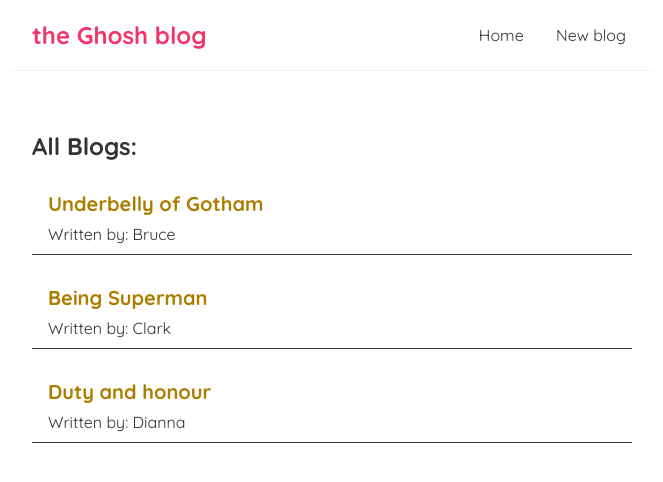
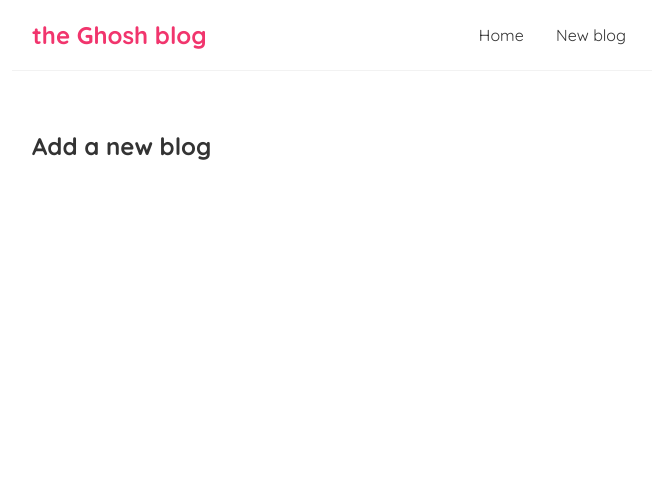
Before and after one commit to SougataGhosh314/react-simple-blog, a React (Create React App) app: page /create_blog in a window 1280 px wide. Shown: the top 482 px of the page, without its empty margins (308-971 px from the left). Built offline with nearby package versions, Linux system fonts and the light colour scheme; data requests are answered from the project's data file; the HTML template or start-up script is replaced by a standard one.

Commit message:
using routes and useEffect cleanup when a route which is fetching data is aborted by the client

```diff
--- a/package.json
+++ b/package.json
@@ -8,6 +8,7 @@
     "@testing-library/user-event": "^12.8.3",
     "react": "^17.0.2",
     "react-dom": "^17.0.2",
+    "react-router-dom": "^5.2.0",
     "react-scripts": "4.0.3",
     "web-vitals": "^1.1.2"
   },
--- a/src/App.js
+++ b/src/App.js
@@ -1,14 +1,25 @@
 import Navbar from './Navbar'
 import Home from './Home';
+import { BrowserRouter as Router, Route, Switch } from 'react-router-dom';
+import CreateBlog from './CreateBlog';
 
 function App() {
   return (
-    <div className="App">
-      <Navbar/>
-      <div className="content">
-        <Home/>
+    <Router>
+      <div className="App">
+        <Navbar/>
+        <div className="content">
+          <Switch>
+            <Route exact path="/">
+              <Home/>
+            </Route>
+            <Route exact path="/create_blog">
+              <CreateBlog/>
+            </Route>
+          </Switch>
+        </div>
       </div>
-    </div>
+    </Router>
   );
 }
 
--- /dev/null
+++ b/src/CreateBlog.js
@@ -0,0 +1,9 @@
+const CreateBlog = () => {
+    return (
+        <div className="create-blog">
+            <h2>Add a new blog</h2>
+        </div>
+    );
+}
+
+export default CreateBlog;
--- a/src/Home.js
+++ b/src/Home.js
@@ -1,4 +1,4 @@
-import { useState, useEffect } from "react";
+// import { useState, useEffect } from "react";
 import BlogList from './BlogList';
 import useFetch from "./useFetch";
 
--- a/src/Navbar.js
+++ b/src/Navbar.js
@@ -1,10 +1,12 @@
+import { Link } from 'react-router-dom';
+
 const Navbar = () => {
     return (
         <nav className="navbar">
             <h1>the Ghosh blog</h1>
             <div className="links">
-                <a href="/">Home </a>
-                <a href="/create">New blog </a>
+                <Link to="/">Home </Link>
+                <Link to="/create_blog">New blog </Link>
             </div>
         </nav>
     );
--- a/src/useFetch.js
+++ b/src/useFetch.js
@@ -6,8 +6,11 @@
     const [error, setError] = useState(null);
 
     useEffect(() => {
+
+        const abortController = new AbortController();
+
         setTimeout(() => {
-            fetch(url)
+            fetch(url, { signal: abortController.signal })
             .then(res => {
                 console.log(res);
                 if(!res.ok) {
@@ -22,10 +25,16 @@
                 setError(null);
             })
             .catch((err) => {
-                setError(err.message);
-                setIsLoading(false);
+                if(err.name === "AbortError") {
+                    console.log("fetch aborted");
+                } else {
+                    setError(err.message);
+                    setIsLoading(false);
+                }
             });
         }, 600);
+
+        return () => abortController.abort();
     }, [url]);
 
     return { data, isLoading, error };
```
Also changed, not shown: 1 other file (tests, documents, lock files or other folders).
